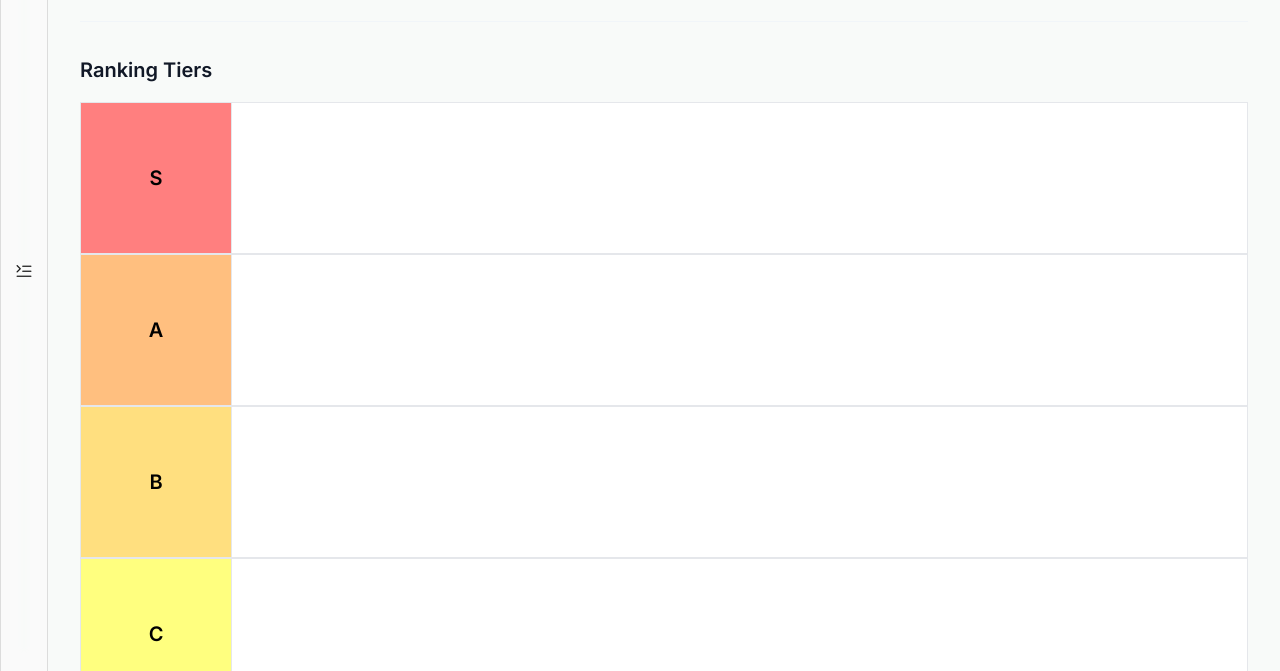
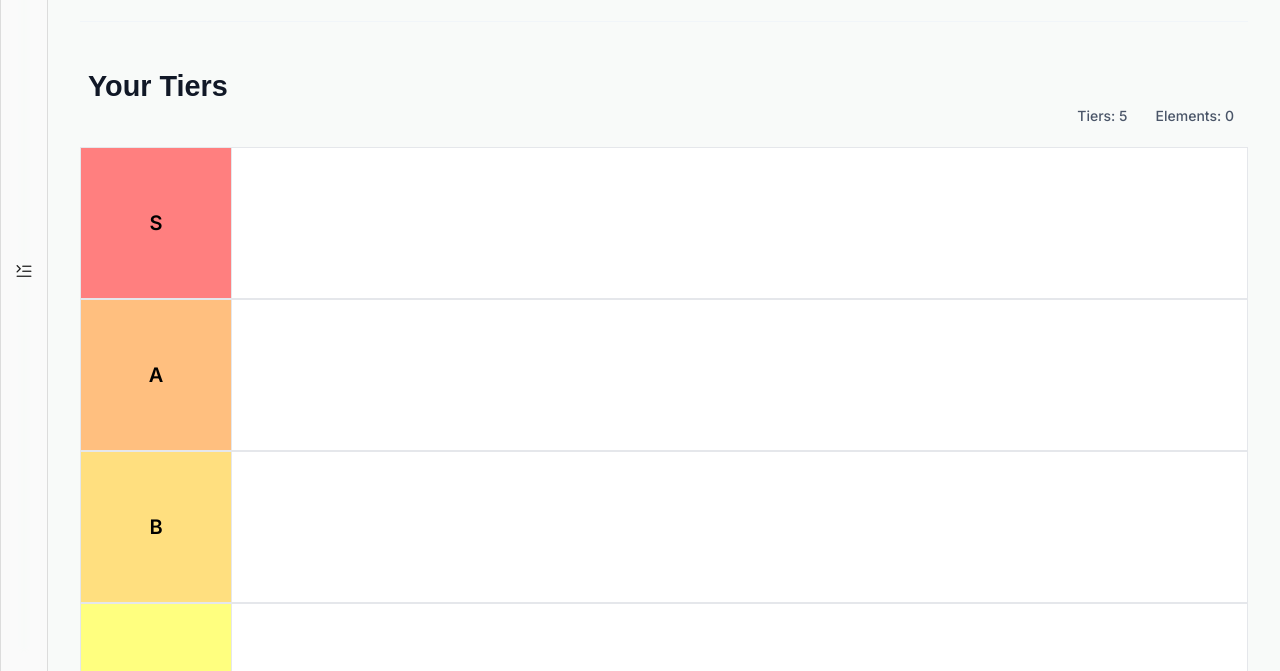
Before and after one commit to JeromeJoh/pick-tier, a website built with Parcel: page index.html in a window 1280 px wide. Shown: the part 129-800 px from the top of the page. Built offline with nearby package versions, Linux system fonts and the light colour scheme.

Commit message:
feat: move tier stats

```diff
--- a/src/css/styles.css
+++ b/src/css/styles.css
@@ -460,10 +460,39 @@ body {
 }
 
 .tier-section-title {
-  font-size: 1.25rem;
+  display: flex;
+  justify-content: space-between;
+  align-items: end;
+}
+
+.tier-stats {
+  display: flex;
+  gap: 2em;
+  color: var(--color-text-secondary);
+  text-decoration: none;
+  font-size: var(--font-size-sm);
+  font-weight: 500;
+  padding-right: 1em;
+}
+
+.tier-stats div {
+  flex-wrap: nowrap;
+}
+
+.tier-section-title input {
+  width: fit-content;
+  font-size: 1.8rem;
   font-weight: 600;
   color: #111827;
-  margin: 0 0 16px 0;
+  margin-bottom: 0.5rem;
+  padding: 1rem 0.5rem;
+  background-color: transparent;
+  outline: none;
+  border: none;
+}
+
+.tier-section-title input:focus {
+  border-bottom: solid 0.5px var(--color-divider);
 }
 
 .tier-row {
@@ -726,15 +755,8 @@ body {
   -khtml-user-drag: none;
   -moz-user-drag: none;
   -o-user-drag: none;
-  user-drag: none;
-}
-
-.edit-btn {
-  background: #059669;
-}
-
-.delete-btn {
-  background: #dc2626;
+  -webkit-user-drag: none;
+  background-color: black;
 }
 
 .element-action:hover {
--- a/src/js/modalManager.js
+++ b/src/js/modalManager.js
@@ -113,7 +113,7 @@ export class ModalManager {
       this.currentEditingElement.description = description;
       this.tierMaker.updateDisplay();
       // 触发自动保存
-      // this.tierMaker.autoSave();
+      this.tierMaker.autoSave();
     }
 
     this.closeElementModal();
@@ -175,7 +175,7 @@ export class ModalManager {
           </div>
           <div class="modal-actions">
             <button class="btn btn-warning" onclick="this.closest('.modal').dispatchEvent(new CustomEvent('confirm'))">
-              🔄 Reset Rankings
+              Reset Rankings
             </button>
             <button class="btn" onclick="this.closest('.modal').dispatchEvent(new CustomEvent('cancel'))">
               Cancel
--- a/src/js/renderer.js
+++ b/src/js/renderer.js
@@ -90,9 +90,11 @@ export class Renderer {
             <i class="ph ph-arrow-clockwise"></i>
             <span>Reset Rankings</span>
           </button>
+          <!--
           <button class="nav-item" onclick="tierMaker.openBulkActionsModal()">
             Bulk Actions
           </button>
+          -->
           <button class="nav-item" onclick="tierMaker.clearAll()">
             <i class="ph ph-broom"></i>
             <span>Clear All</span>
@@ -110,38 +112,10 @@ export class Renderer {
           <button class="nav-item" onclick="tierMaker.storageManager.clearData(); tierMaker.showMessage('Session storage cleared', 'info')">
             Clear Session
           </button>
-        </div>
-
-        <div class="nav-section">
-          <h3 class="nav-section-title">Tiers</h3>
-          ${this.renderTierNavigation()}
-        </div>
-
-        <div class="nav-section">
-          <h3 class="nav-section-title">Statistics</h3>
-          <div class="nav-item" style="cursor: default;">
-            Elements: ${this.tierMaker.elements.length}
-          </div>
-          <div class="nav-item" style="cursor: default;">
-            Tiers: ${this.tierMaker.tiers.length}
-          </div>
           ${this.renderStorageInfo()}
         </div>
       </nav>
     `;
-  }
-
-  /**
-   * 渲染分级导航
-   * @returns {string} HTML字符串
-   */
-  renderTierNavigation() {
-    return this.tierMaker.tiers.map(tier => `
-      <div class="nav-item" style="display: flex; align-items: center; gap: 8px;">
-        <div style="width: 16px; height: 16px; background: ${tier.color}; border-radius: 3px;"></div>
-        <span>${tier.label} (${tier.elements.length})</span>
-      </div>
-    `).join('');
   }
 
   /**
@@ -157,7 +131,17 @@ export class Renderer {
         <p>Tier Ranking Tool | Drag & drop elements to rank them in different tiers</p>
       </div>
       <div class="tier-container">
-        <h2 class="tier-section-title">Ranking Tiers</h2>
+        <h2 class="tier-section-title">
+          <input id="sectionTitle" type="text" value="Your Tiers">
+          <div class="tier-stats">
+            <div>
+              Tiers: ${this.tierMaker.tiers.length}
+            </div>
+            <div>
+              Elements: ${this.tierMaker.elements.length}
+            </div>
+        </div>
+        </h2>
         ${this.renderTiers()}
       </div>
       <footer class="app-footer">Powered By Pick Tier</footer>
@@ -217,10 +201,10 @@ export class Renderer {
         <div class="element-info">${element.name}</div>
         <div class="element-actions">
           <button class="element-action edit-btn" onclick="tierMaker.editElement('${element.id}')" title="Edit">
-            ✏️
+            <i class="ph ph-pencil-simple-line"></i>
           </button>
           <button class="element-action delete-btn" onclick="tierMaker.deleteElement('${element.id}')" title="Delete">
-            ❌
+            <i class="ph ph-trash-simple"></i>
           </button>
         </div>
       </div>
@@ -339,7 +323,7 @@ export class Renderer {
     const storageInfo = this.tierMaker.storageManager.getStorageInfo();
     if (!storageInfo) {
       return `
-        <div class="nav-item storage-info" style="cursor: default; font-size: 0.75rem; color: #9ca3af;">
+        <div class="nav-item storage-info" style="cursor: default; font-size: 0.75rem; color: #9ca3af;pointer-events: none;">
           No saved data
         </div>
       `;
@@ -347,7 +331,7 @@ export class Renderer {
 
     return `
       <div class="nav-item storage-info" style="cursor: default; font-size: 0.75rem; color: #9ca3af;">
-        💾 Last saved: ${new Date(storageInfo.timestamp).toLocaleTimeString()}
+         <i class="ph ph-floppy-disk"></i>Last saved: ${new Date(storageInfo.timestamp).toLocaleTimeString()}
       </div>
     `;
   }
--- a/src/js/tierMaker.js
+++ b/src/js/tierMaker.js
@@ -362,9 +362,9 @@ export class TierMaker {
         }).join('');
 
         // 添加空状态提示
-        if (tier.elements.length === 0) {
-          tierContent.innerHTML = '<div class="empty-state"><p>Drop elements here</p></div>';
-        }
+        // if (tier.elements.length === 0) {
+        //   tierContent.innerHTML = '<div class="empty-state"><p>Drop elements here</p></div>';
+        // }
       }
     });
 
@@ -432,9 +432,9 @@ export class TierMaker {
     // 检查源容器是否为空，如果为空则添加空状态提示
     this.tiers.forEach(tier => {
       const tierContent = document.querySelector(`[data-tier-id="${tier.id}"]`);
-      if (tierContent && tier.elements.length === 0 && !tierContent.querySelector('.empty-state')) {
-        tierContent.innerHTML = '<div class="empty-state"><p>Drop elements here</p></div>';
-      }
+      // if (tierContent && tier.elements.length === 0 && !tierContent.querySelector('.empty-state')) {
+      //   tierContent.innerHTML = '<div class="empty-state"><p>Drop elements here</p></div>';
+      // }
     });
 
     // 检查元素池是否为空
```
